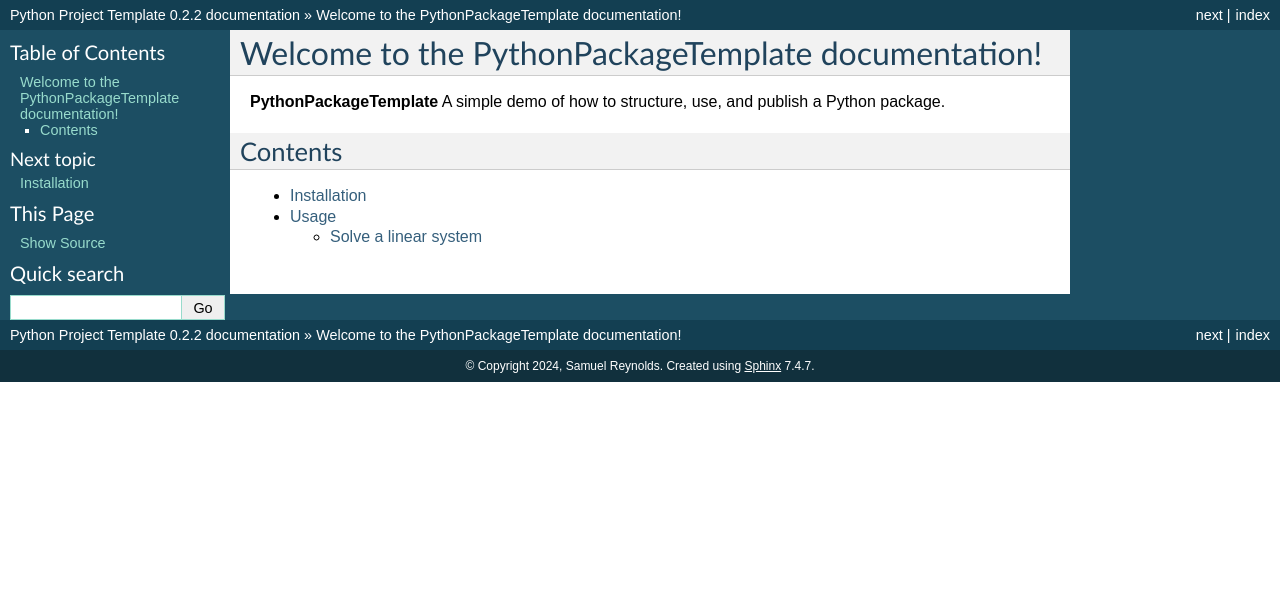
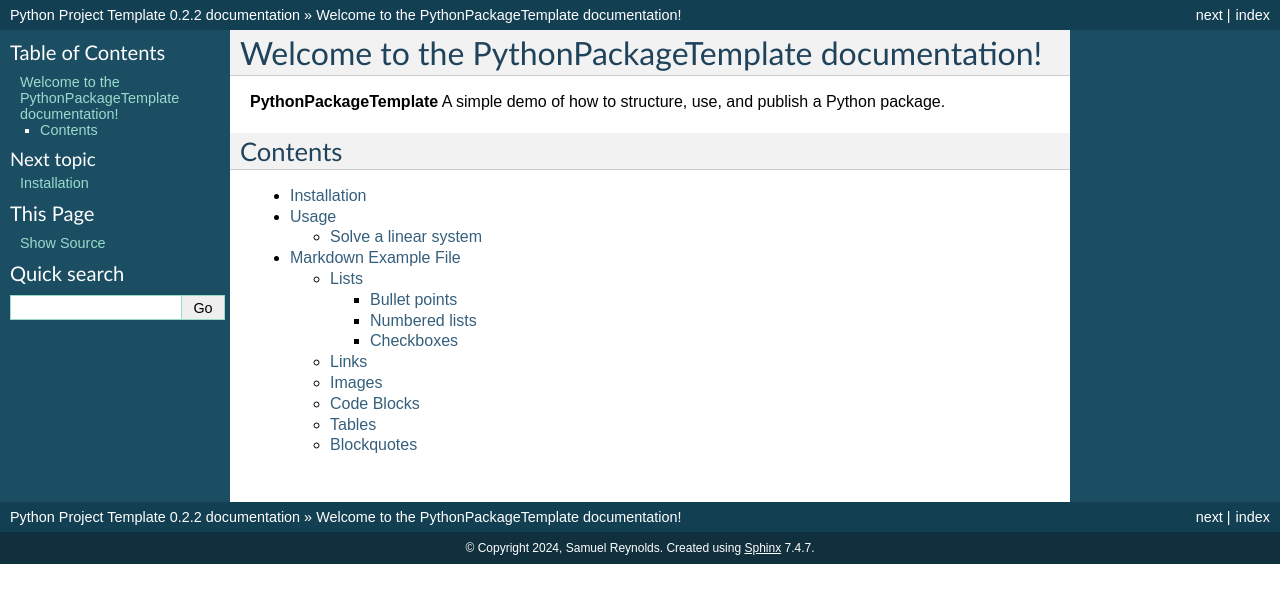
Before and after one commit to samreynoldsmath/PythonPackageTemplate, a Sphinx documentation site: the page built from doc/source/index.rst, in a window 1280 px wide. Shown: the top 603 px of the page. Built offline with Sphinx 7.4.7, drawn with Linux system fonts in a browser that asks for light colours; some of the changed lines change nothing that is shown.

Commit message:
move changelog, add markdown example file to docs

````diff
--- a/doc/source/index.rst
+++ b/doc/source/index.rst
@@ -11,3 +11,4 @@
 
    install
    usage
+   markdown
--- /dev/null
+++ b/doc/source/markdown.md
@@ -0,0 +1,61 @@
+# Markdown Example File
+
+This is an example markdown file that demonstrates the use of various markdown elements.
+
+## Lists
+
+### Bullet points
+A list of items:
+- Item 1
+  - Subitem 1
+  - Subitem 2
+- Item 2
+  - Cat
+  - Dog
+
+### Numbered lists
+A numbered list of items:
+1. First item
+2. Second item
+
+### Checkboxes
+A todo list:
+- [x] Done
+- [ ] Not done
+
+## Links
+Here is a link to a website:
+[Python](https://www.python.org/)
+
+Here is a link to a local file:
+[usage.rst](usage.rst)
+
+## Images
+![Python logo](https://www.python.org/static/community_logos/python-logo-master-v3-TM.png)
+
+## Code Blocks
+
+Here is a Python code block:
+```python
+def __init__(self, A: np.ndarray, b: np.ndarray):
+    """
+    Initialize the Solver class with A and b.
+    """
+    self.check_shape(A, b)
+    self.A = A
+    self.b = b
+```
+A code snippet: `print("Hello, world!")`
+
+## Tables
+| Header 1 | Header 2 |
+|----------|----------|
+| Row 1    | Row 1    |
+| Row 2    | Row 2    |
+
+## Blockquotes
+> This is a blockquote.
+> It can span multiple lines.
+> - It can contain lists
+> - And other elements
+> - Like tables
````
Also changed, not shown: doc/CHANGELOG.md (renamed from CHANGELOG.md).
